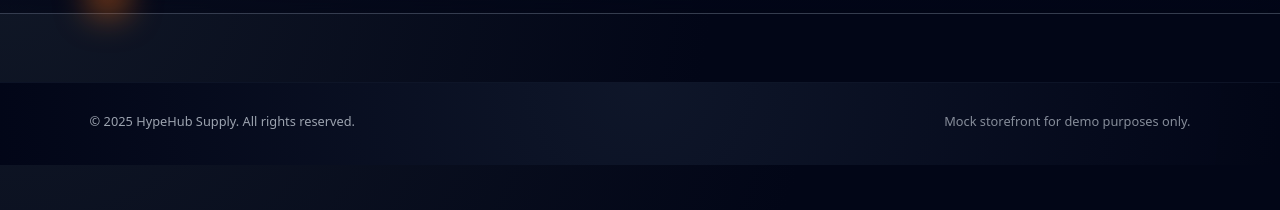
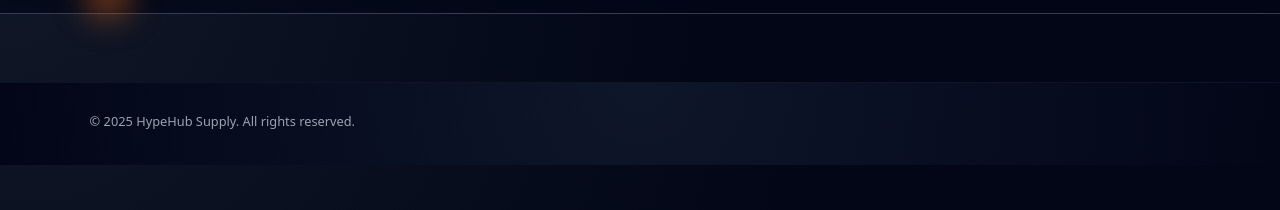
Before and after one commit to mattgoodin16/HypeHub, a plain HTML site: page product.html in a window 1280 px wide. Shown: the part 58-268 px from the top of the page. Drawn offline with Linux system fonts and the light colour scheme.

Commit message:
Update product.html

```diff
--- a/product.html
+++ b/product.html
@@ -34,7 +34,6 @@
 <footer class="site-footer">
   <div class="footer-inner">
     <p>© 2025 HypeHub Supply. All rights reserved.</p>
-    <p class="footer-meta">Mock storefront for demo purposes only.</p>
   </div>
 </footer>
 
```
